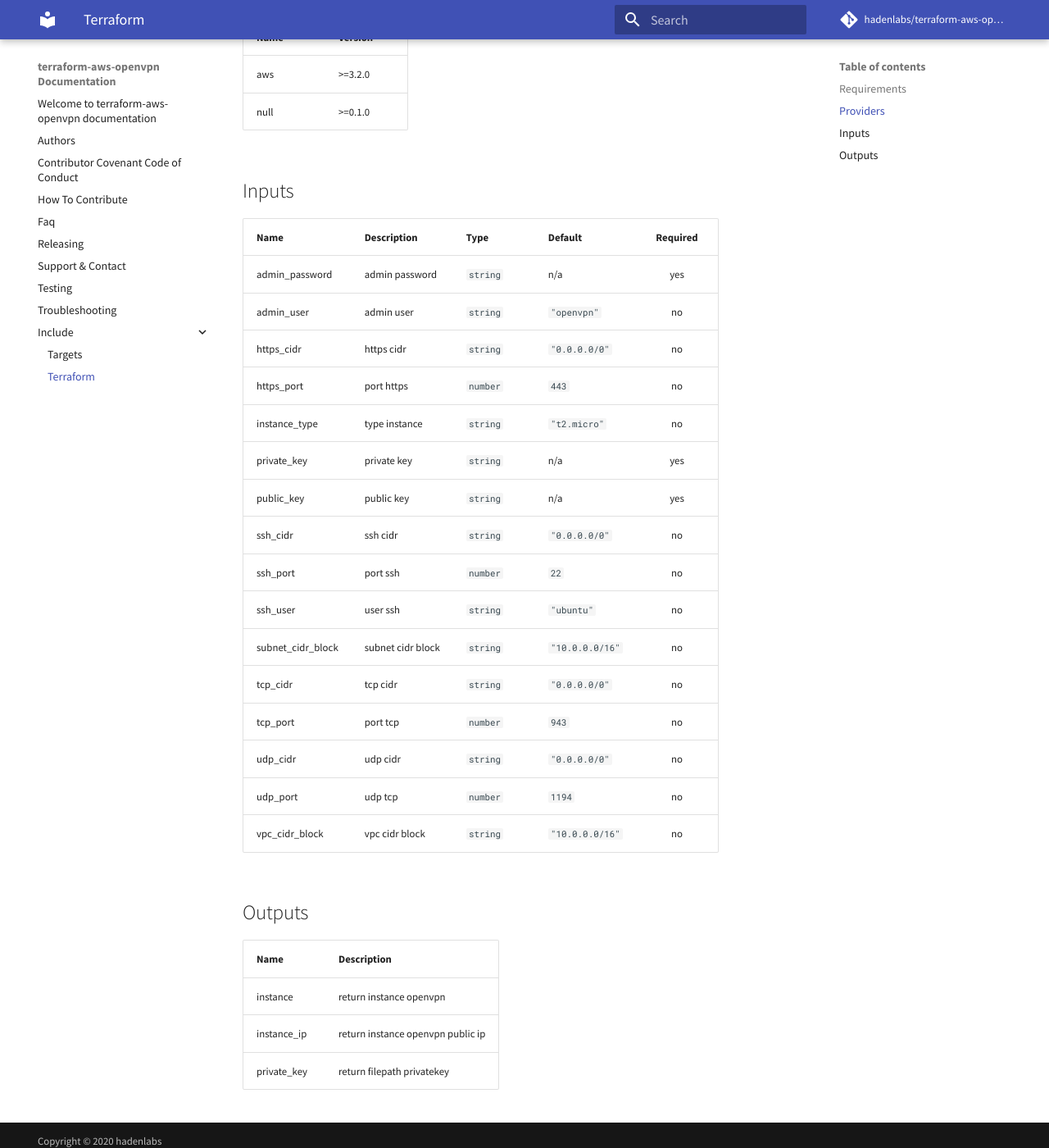
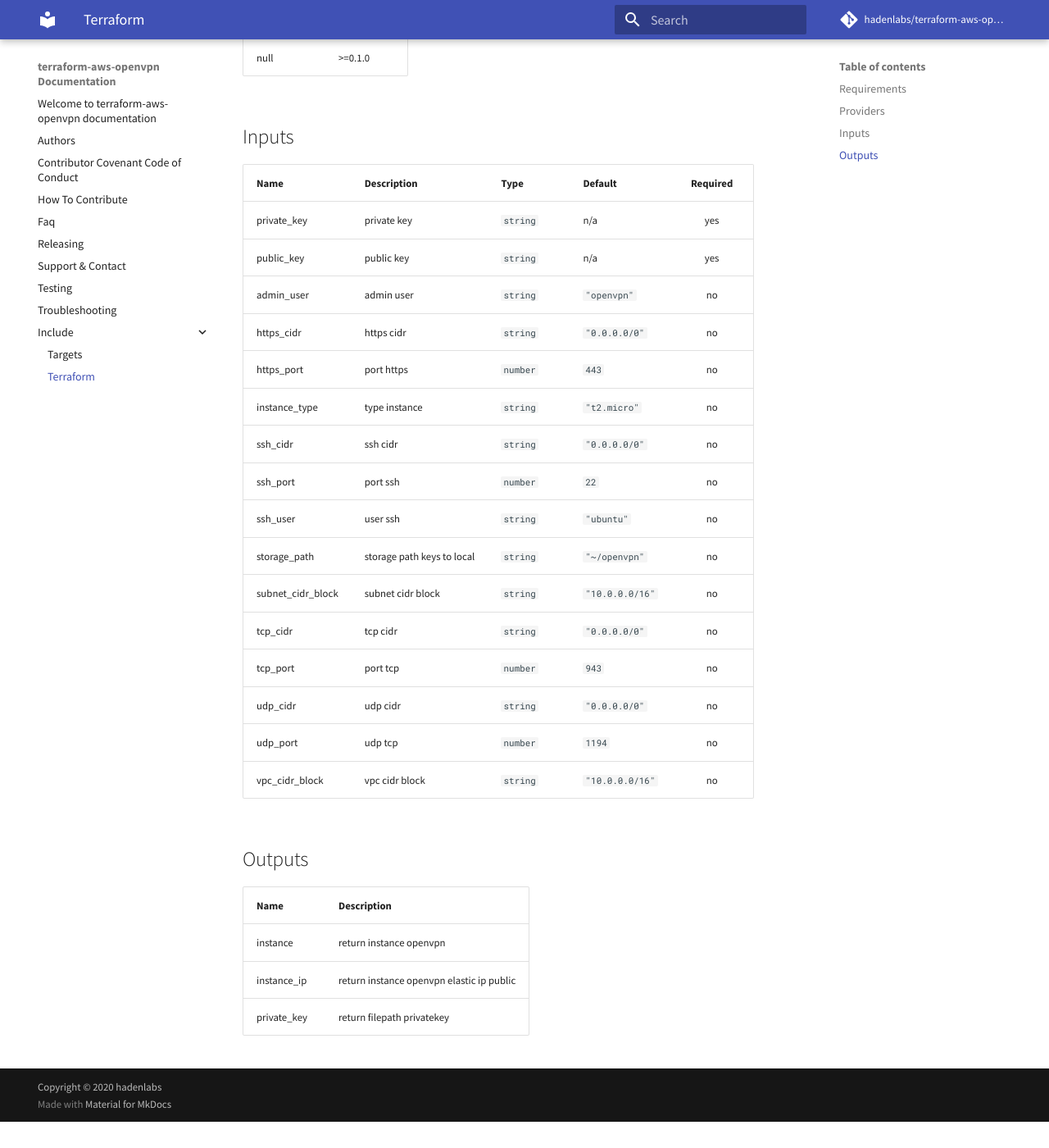
Before and after one commit to hadenlabs/terraform-aws-openvpn, an MkDocs documentation site: the page built from docs/include/terraform.md, in a window 1280 px wide and 1400 px high, scrolled down 655 px. Shown: the whole window at 82% size. Built offline with MkDocs 1.6.1 and Material for MkDocs 9.7.7, drawn with Linux system fonts in a browser that asks for light colours; comment, search, counter and statistics services are not loaded; after the commit the page ends 2023 px from its top, so only the background shows below that; some of the changed text lies outside the part shown.

Commit message:
docs: implement info variables terraform (#18)

```diff
--- a/docs/include/terraform.md
+++ b/docs/include/terraform.md
@@ -23,29 +17,29 @@ This document gives an overview of variables used in the platform of the terrafo
 
 ## Inputs
 
-| Name              | Description       | Type     | Default         | Required |
-| ----------------- | ----------------- | -------- | --------------- | :------: |
-| admin_password    | admin password    | `string` | n/a             |   yes    |
-| admin_user        | admin user        | `string` | `"openvpn"`     |    no    |
-| https_cidr        | https cidr        | `string` | `"0.0.0.0/0"`   |    no    |
-| https_port        | port https        | `number` | `443`           |    no    |
-| instance_type     | type instance     | `string` | `"t2.micro"`    |    no    |
-| private_key       | private key       | `string` | n/a             |   yes    |
-| public_key        | public key        | `string` | n/a             |   yes    |
-| ssh_cidr          | ssh cidr          | `string` | `"0.0.0.0/0"`   |    no    |
-| ssh_port          | port ssh          | `number` | `22`            |    no    |
-| ssh_user          | user ssh          | `string` | `"ubuntu"`      |    no    |
-| subnet_cidr_block | subnet cidr block | `string` | `"10.0.0.0/16"` |    no    |
-| tcp_cidr          | tcp cidr          | `string` | `"0.0.0.0/0"`   |    no    |
-| tcp_port          | port tcp          | `number` | `943`           |    no    |
-| udp_cidr          | udp cidr          | `string` | `"0.0.0.0/0"`   |    no    |
-| udp_port          | udp tcp           | `number` | `1194`          |    no    |
-| vpc_cidr_block    | vpc cidr block    | `string` | `"10.0.0.0/16"` |    no    |
+| Name              | Description                | Type     | Default         | Required |
+| ----------------- | -------------------------- | -------- | --------------- | :------: |
+| private_key       | private key                | `string` | n/a             |   yes    |
+| public_key        | public key                 | `string` | n/a             |   yes    |
+| admin_user        | admin user                 | `string` | `"openvpn"`     |    no    |
+| https_cidr        | https cidr                 | `string` | `"0.0.0.0/0"`   |    no    |
+| https_port        | port https                 | `number` | `443`           |    no    |
+| instance_type     | type instance              | `string` | `"t2.micro"`    |    no    |
+| ssh_cidr          | ssh cidr                   | `string` | `"0.0.0.0/0"`   |    no    |
+| ssh_port          | port ssh                   | `number` | `22`            |    no    |
+| ssh_user          | user ssh                   | `string` | `"ubuntu"`      |    no    |
+| storage_path      | storage path keys to local | `string` | `"~/openvpn"`   |    no    |
+| subnet_cidr_block | subnet cidr block          | `string` | `"10.0.0.0/16"` |    no    |
+| tcp_cidr          | tcp cidr                   | `string` | `"0.0.0.0/0"`   |    no    |
+| tcp_port          | port tcp                   | `number` | `943`           |    no    |
+| udp_cidr          | udp cidr                   | `string` | `"0.0.0.0/0"`   |    no    |
+| udp_port          | udp tcp                    | `number` | `1194`          |    no    |
+| vpc_cidr_block    | vpc cidr block             | `string` | `"10.0.0.0/16"` |    no    |
 
 ## Outputs
 
-| Name        | Description                       |
-| ----------- | --------------------------------- |
-| instance    | return instance openvpn           |
-| instance_ip | return instance openvpn public ip |
-| private_key | return filepath privatekey        |
+| Name        | Description                               |
+| ----------- | ----------------------------------------- |
+| instance    | return instance openvpn                   |
+| instance_ip | return instance openvpn elastic ip public |
+| private_key | return filepath privatekey                |
```
Also changed, not shown: other parts of docs/include/terraform.md (+0 -6 lines).
